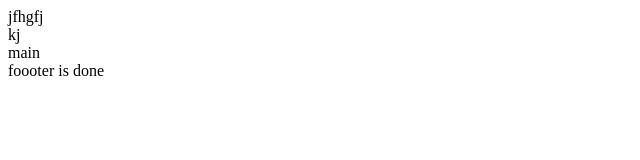
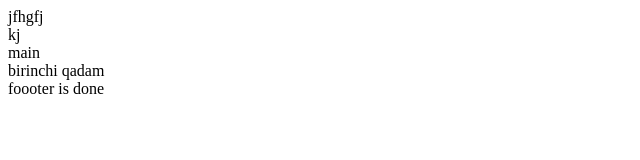
Before and after one commit to Umidjonhl1/OFFER_LETTER, a plain HTML site: page index.html in a window 1280 px wide. Shown: the whole page, without its empty margins (0-640 px from the left). Drawn offline with Linux system fonts and the light colour scheme.

Commit message:
birinchi qadam

```diff
--- a/index.html
+++ b/index.html
@@ -11,6 +11,7 @@
     <header>jfhgfj</header>
     <section>kj</section>
     <main>main</main>
+    <section>birinchi qadam</section>
     <section></section>
 
     <footer>foooter is done </footer>
```
